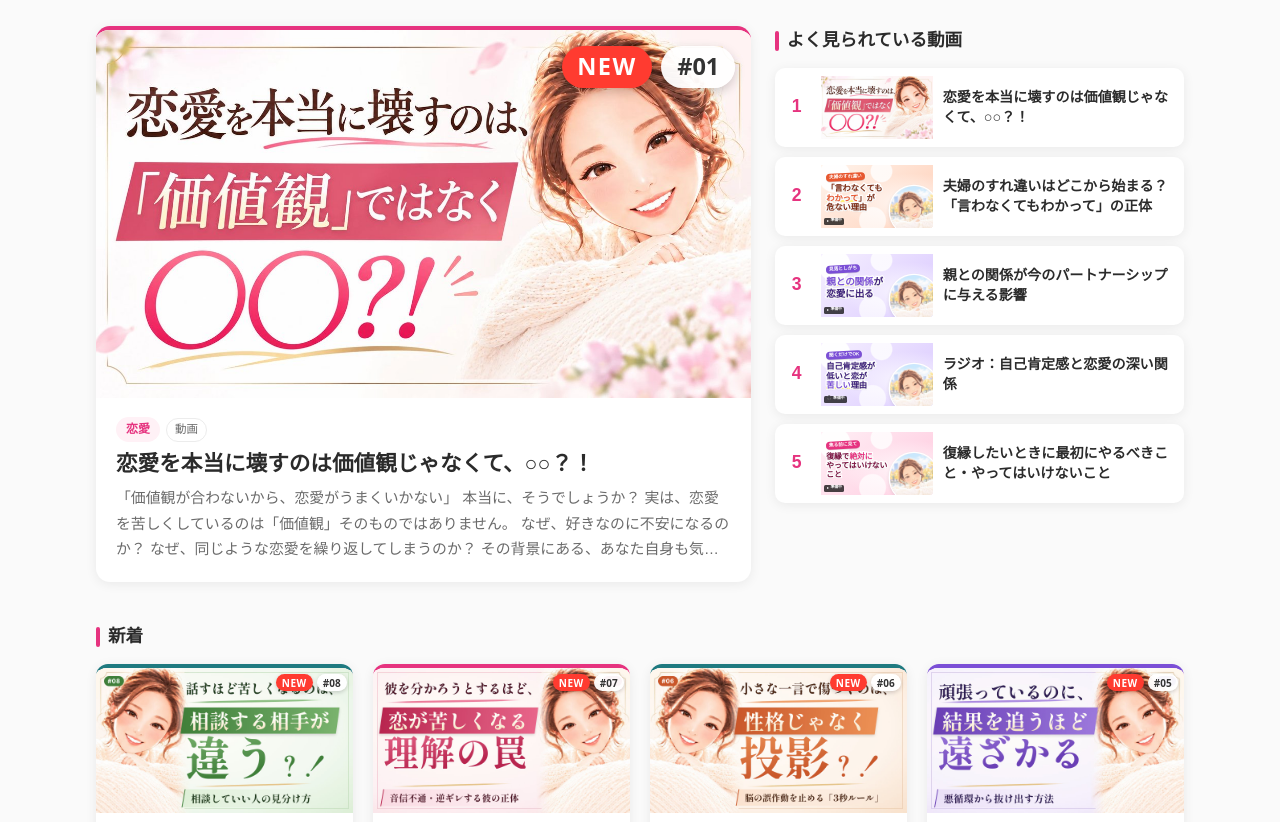
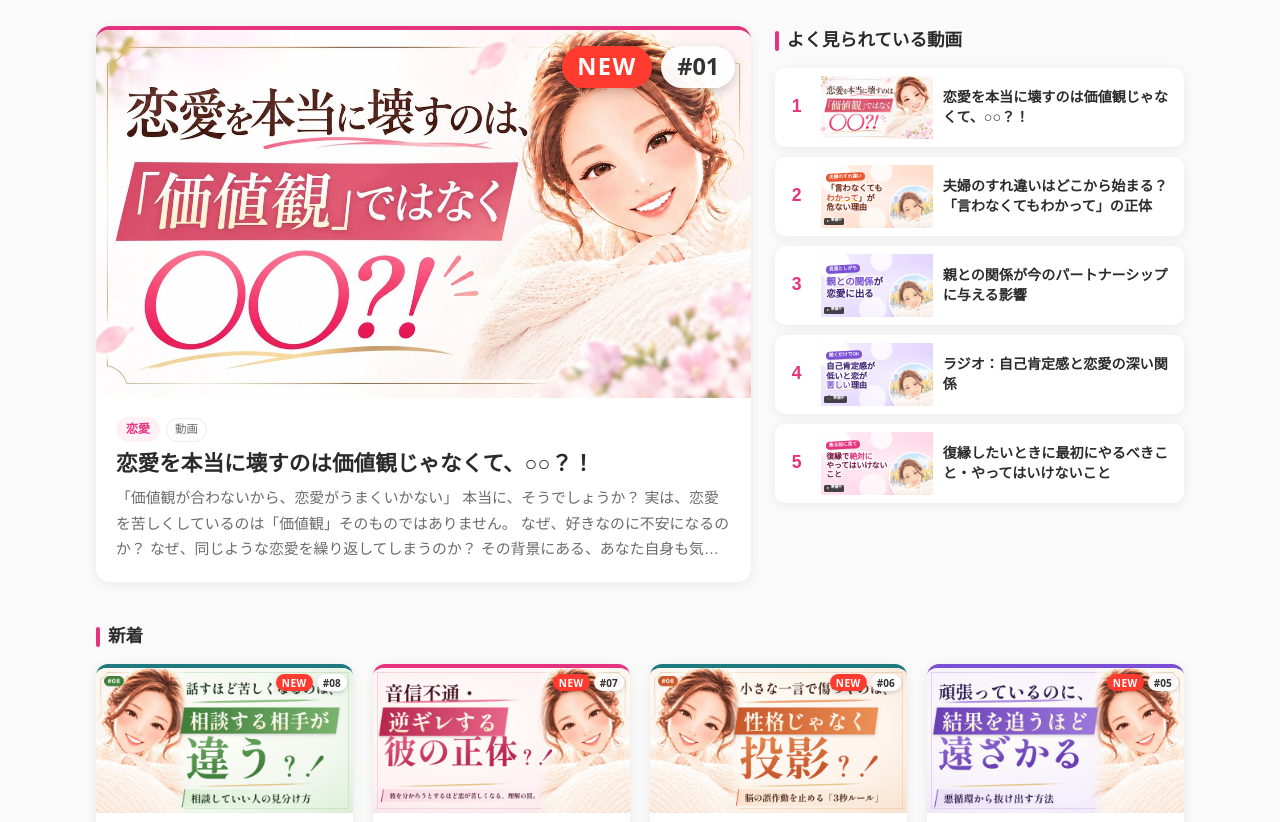
Before and after one commit to eriko05/eriko1011-media, a plain HTML site: page index.html in a window 1280 px wide. Shown: the part 120-942 px from the top of the page. Drawn offline with Linux system fonts and the light colour scheme; a web font is replaced by a local one.

Commit message:
#07のサムネイルの文字の並びを変更（「音信不通・逆ギレする彼の正体？！」を大きく）
Co-Authored-By: Claude Opus 5.5 <noreply@anthropic.com>
Claude-Session: https://claude.ai/code/session_01BjLkNFpZQDyYeC2jtPT9mX

```diff
--- a/index.html
+++ b/index.html
@@ -234,7 +234,7 @@ const ITEMS = [
     kicker:"彼を分かろうとするほど…", catch:"恋が苦しくなる\n**「理解の罠」**",
     desc:"急に音信不通になる。どれだけ尽くしても変わらない。\n話し合おうとすると逃げたり、逆ギレしたりする…。\n\n「なぜ彼はこんな態度をとるの？」\n「彼の気持ちさえ分かれば、前に進めるはず」\nそう思って、彼の心を必死に理解しようとしていませんか？\n\n実は、理解しようとするほど苦しくなる恋には、\n理由があります。\n相手の脳の中に、そもそも**「理解できる構造」**がないことがあるのです。\n\nこの動画では、\n脳の5つのフェーズ（恐竜脳・ボスザル脳・チンピラ猿脳・奉仕ザル脳・人間脳）から、\n被害者意識の強い相手の心の仕組みと、\n「私が理解してあげなきゃ」と頑張る人ほどハマってしまう理由を、\n実際の事例とあわせて紐解きます。\n\n「もう、分かってくれない人に振り回されたくない」\nそんな方は、ぜひ最後までご覧ください。",
     pdf:"docs/rikai-wana.pdf",
-    url:"https://youtu.be/vMDcT1ajk9w", thumb:"images/thumb-rikai-v6.jpg" },
+    url:"https://youtu.be/vMDcT1ajk9w", thumb:"images/thumb-rikai-v7.jpg" },
   { title:"小さな一言で傷つくのは、性格じゃなく「投影」？！",
     category:"人間関係", type:"動画", duration:"", added:"2026-11-24",
     kicker:"小さな一言で傷つく…", catch:"性格じゃなく\n**「投影」**？！",
```
Also changed, not shown: images/thumb-rikai-v6.jpg (deleted), images/thumb-rikai-v7.jpg (added).
